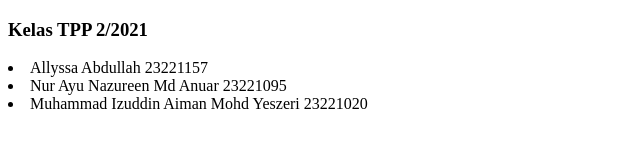
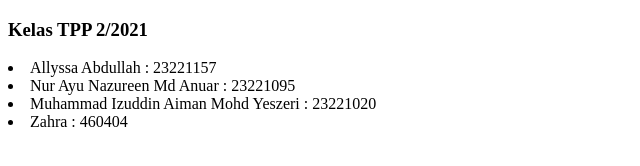
Before and after one commit to zureenanr/data-student, a plain HTML site: page index.html in a window 1280 px wide. Shown: the whole page, without its empty margins (0-640 px from the left). Drawn offline with Linux system fonts and the light colour scheme.

Commit message:
modified dalam file index.html

```diff
--- a/index.html
+++ b/index.html
@@ -8,8 +8,9 @@
 </head>
 <body>
     <h3>Kelas TPP 2/2021</h3>
-    <li>Allyssa Abdullah 23221157</li>
-    <li>Nur Ayu Nazureen Md Anuar 23221095</li>
-    <li>Muhammad Izuddin Aiman Mohd Yeszeri 23221020</li>
+    <li>Allyssa Abdullah : 23221157</li>
+    <li>Nur Ayu Nazureen Md Anuar : 23221095</li>
+    <li>Muhammad Izuddin Aiman Mohd Yeszeri : 23221020</li>
+    <li>Zahra : 460404</li>
 </body>
 </html>
```
